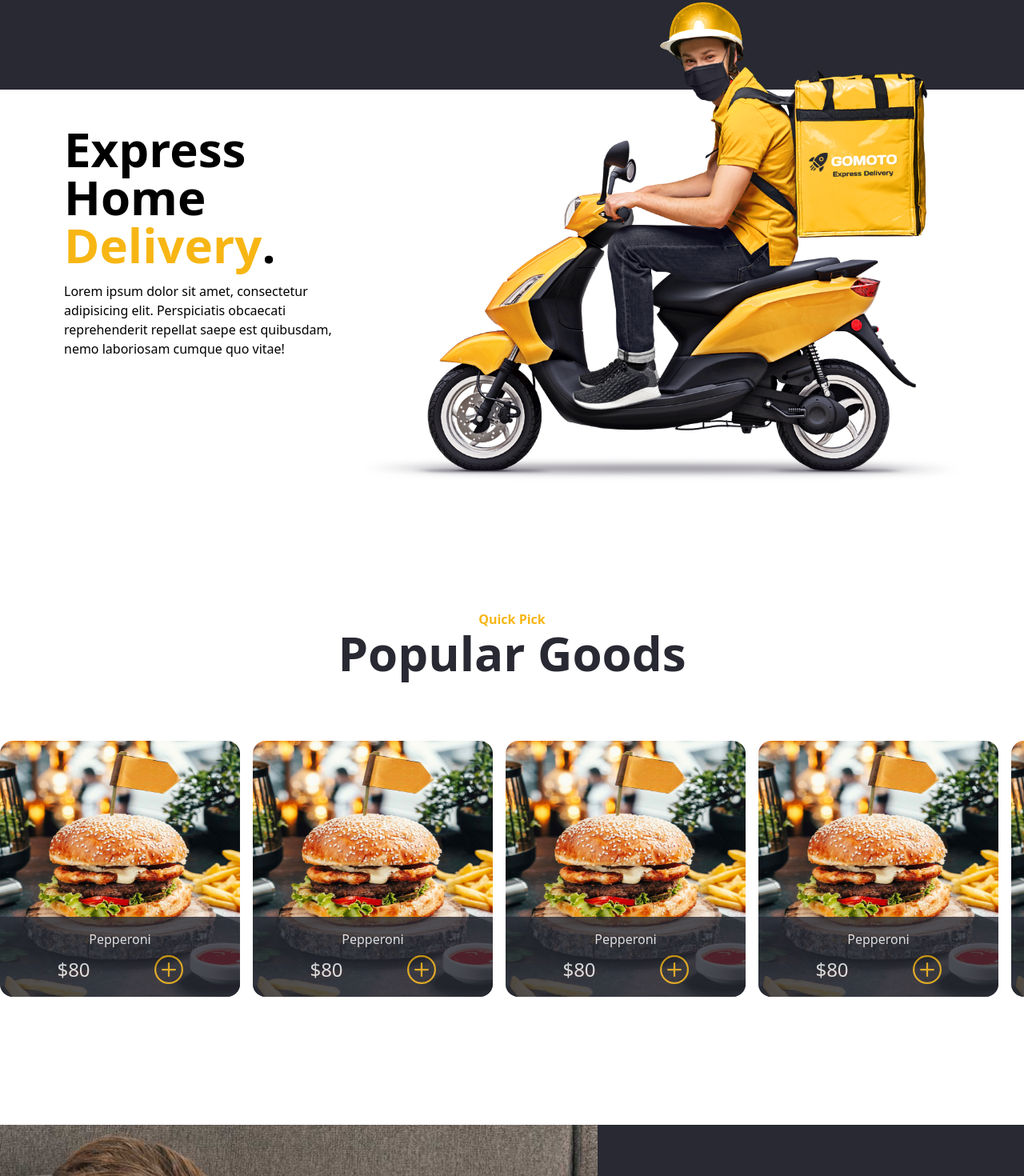
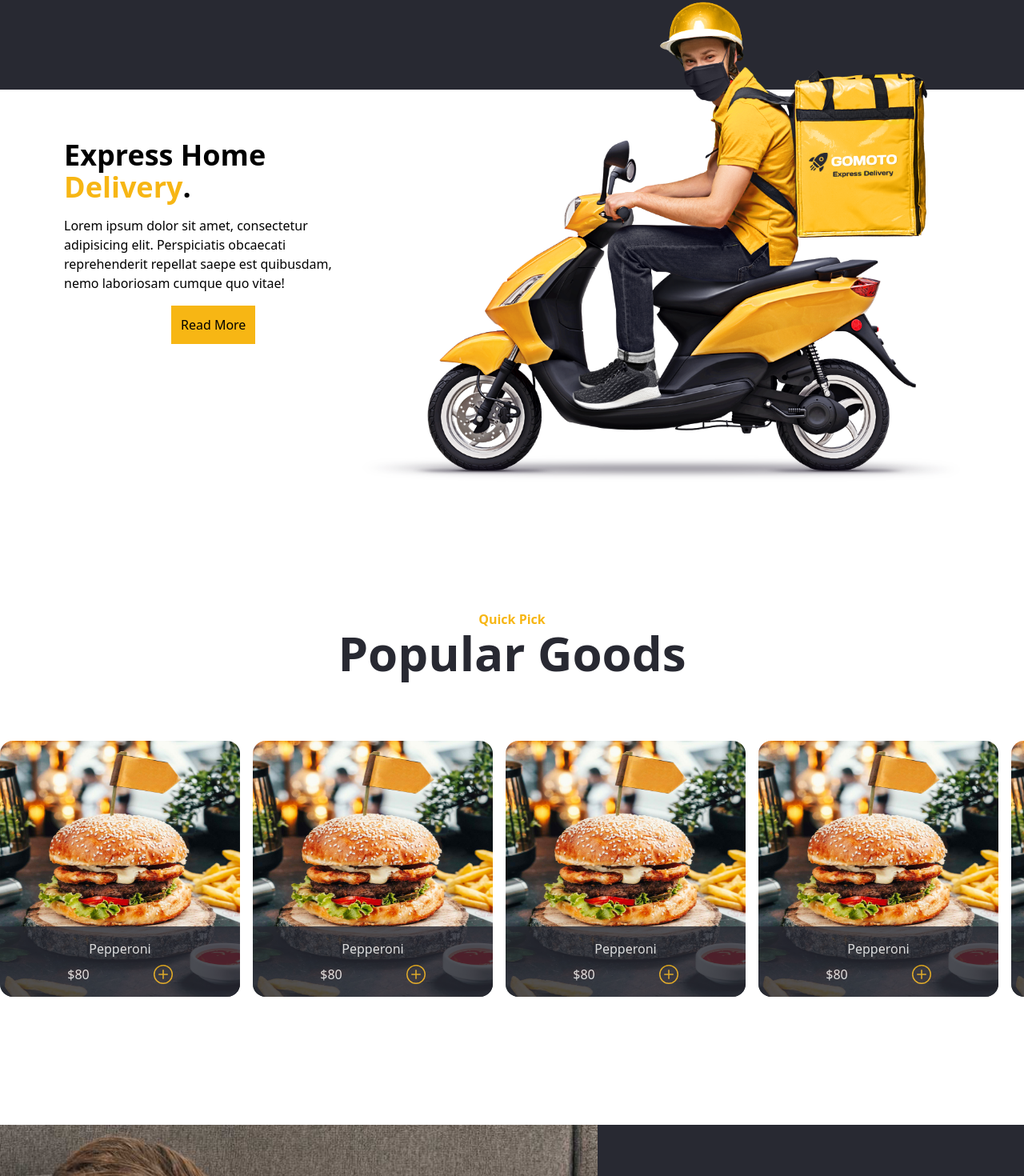
Before and after one commit to Marcos8060/Deliveroo, a React (Create React App) app: page / in a window 1280 px wide. Shown: the part 688-2158 px from the top of the page at 80% size. Built offline with nearby package versions, Linux system fonts and the light colour scheme.

Commit message:
added a button in delivery component

```diff
--- a/src/components/Delivery.js
+++ b/src/components/Delivery.js
@@ -1,15 +1,16 @@
 import React from 'react'
 import rider from '../assets/Images/rider.png'
 import "animate.css/animate.min.css";
-import { AnimationOnScroll } from 'react-animation-on-scroll';
-
 
 const Delivery = () => {
   return (
     <div className='md:flex md:items-center mx-auto md:p-20 md:mt-0 p-4 mt-48 grid'>
         <div>
-         <h1 className='md:text-6xl text-4xl md:font-bold mb-4 md:text-left text-center'>Express Home <span className='text-yellow font-semibold'>Delivery</span>.</h1>
+         <h1 className='md:text-4xl text-4xl md:font-bold mb-4 md:text-left text-center'>Express Home <span className='text-yellow font-semibold'>Delivery</span>.</h1>
          <p className='font-normal md:text-left text-center'>Lorem ipsum dolor sit amet, consectetur adipisicing elit. Perspiciatis obcaecati reprehenderit repellat saepe est quibusdam, nemo laboriosam cumque quo vitae!</p>
+         <div className="flex items-center justify-center mt-4">
+           <button className='hidden md:block bg-yellow p-3'>Read More</button>
+         </div>
         </div>
            <img className='object-fit w-8/12 mx-auto' src={rider} alt="" />
     </div>
--- a/src/components/Navigation.js
+++ b/src/components/Navigation.js
@@ -40,7 +40,9 @@ const Navigation = () => {
             <Link className='text-white' to='/cart'>
               <GiShoppingBag className='text-2xl mb-3 mr-10'/>
             </Link>
-            <BsFillPersonCheckFill className="text-2xl mb-3 text-white" />
+            <div>
+              <BsFillPersonCheckFill className="text-2xl text-white" />
+            </div>
           </div>
         </div>
     </>
--- a/src/components/Products.js
+++ b/src/components/Products.js
@@ -18,8 +18,8 @@ const Products = () => {
             <div className="absolute bottom-0 left-0 right-0 px-2 py-4 h-2/12 bg-black rounded-bl-2xl rounded-br-2xl	flex flex-col justify-center items-center w-12/12 opacity-80 text-white">
               <p className='mb-2'>Pepperoni</p>
               <div className="flex items-center justify-between">
-                <p className='text-2xl mr-10'>$80</p>
-                <BsPlusCircle className='text-yellow text-4xl ml-10'/>
+                <p className='mr-10'>$80</p>
+                <BsPlusCircle className='text-yellow text-2xl ml-10'/>
               </div>
             </div>
           </div>
@@ -29,8 +29,8 @@ const Products = () => {
             <div className="absolute bottom-0 left-0 right-0 px-2 py-4 h-2/12 bg-black rounded-bl-2xl rounded-br-2xl	flex flex-col justify-center items-center w-12/12 opacity-80 text-white">
               <p className='mb-2'>Pepperoni</p>
               <div className="flex items-center justify-between">
-                <p className='text-2xl mr-10'>$80</p>
-                <BsPlusCircle className='text-yellow text-4xl ml-10'/>
+                <p className='mr-10'>$80</p>
+                <BsPlusCircle className='text-yellow text-2xl ml-10'/>
               </div>
             </div>
           </div>
@@ -40,8 +40,8 @@ const Products = () => {
             <div className="absolute bottom-0 left-0 right-0 px-2 py-4 h-2/12 bg-black rounded-bl-2xl rounded-br-2xl	flex flex-col justify-center items-center w-12/12 opacity-80 text-white">
               <p className='mb-2'>Pepperoni</p>
               <div className="flex items-center justify-between">
-                <p className='text-2xl mr-10'>$80</p>
-                <BsPlusCircle className='text-yellow text-4xl ml-10'/>
+                <p className='mr-10'>$80</p>
+                <BsPlusCircle className='text-yellow text-2xl ml-10'/>
               </div>
             </div>
           </div>
@@ -51,8 +51,8 @@ const Products = () => {
             <div className="absolute bottom-0 left-0 right-0 px-2 py-4 h-2/12 bg-black rounded-bl-2xl rounded-br-2xl	flex flex-col justify-center items-center w-12/12 opacity-80 text-white">
               <p className='mb-2'>Pepperoni</p>
               <div className="flex items-center justify-between">
-                <p className='text-2xl mr-10'>$80</p>
-                <BsPlusCircle className='text-yellow text-4xl ml-10'/>
+                <p className='mr-10'>$80</p>
+                <BsPlusCircle className='text-yellow text-2xl ml-10'/>
               </div>
             </div>
           </div>
@@ -62,8 +62,8 @@ const Products = () => {
             <div className="absolute bottom-0 left-0 right-0 px-2 py-4 h-2/12 bg-black rounded-bl-2xl rounded-br-2xl	flex flex-col justify-center items-center w-12/12 opacity-80 text-white">
               <p className='mb-2'>Pepperoni</p>
               <div className="flex items-center justify-between">
-                <p className='text-2xl mr-10'>$80</p>
-                <BsPlusCircle className='text-yellow text-4xl ml-10'/>
+                <p className='mr-10'>$80</p>
+                <BsPlusCircle className='text-yellow text-2xl ml-10'/>
               </div>
             </div>
           </div>
```
